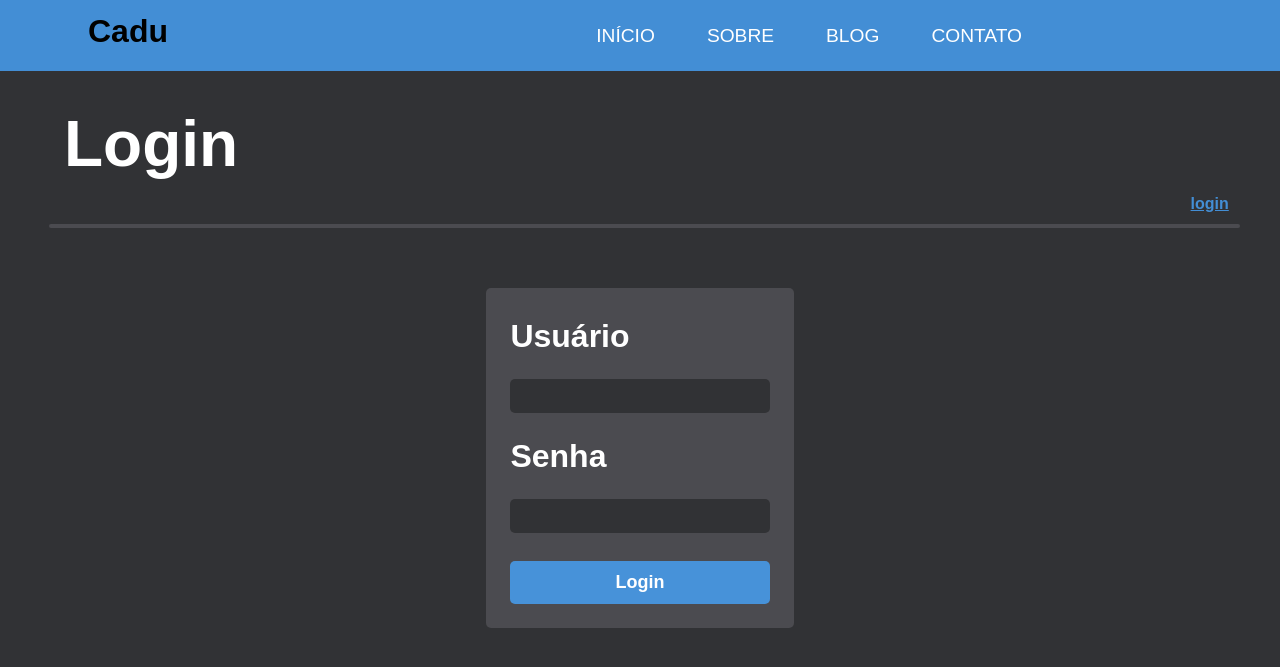
After one commit to educcamara/blog, a Flask app: page /login in a window 1280 px wide. The commit adds this page. Shown: the top 667 px of the page. Run offline with Flask 3, Linux system fonts and the light colour scheme.

Commit message:
login & logout design

```diff
--- a/app.py
+++ b/app.py
@@ -4,7 +4,7 @@ from flask import Flask, render_template, request, redirect, \
 from posts import blog_posts
 
 app = Flask(__name__)
-app.config['SECRET KEY'] = 'cadu'
+app.secret_key = 'cadu'
 
 
 @app.route('/')
@@ -34,6 +34,28 @@ def blog_post(post_id):
         return render_template('post.html', post=post)
     except IndexError:
         abort(404)
+
+
+@app.route('/new_post')
+def new_post():
+    """ New post page """
+    if not session['logged_in']:
+        abort(401)
+    return render_template('new_post.html')
+
+
+@app.route('/create_post', methods=['POST'])
+def create_post():
+    """ Create post page """
+    if not session['logged_in']:
+        abort(401)
+    title = request.form['title']
+    body = request.form['body']
+    blog_posts.append({'title': title, 'body': body})
+    flash('Post criado com sucesso!')
+    return redirect(url_for('blog'))
+
+
 #
 # Login & Logout
 #
--- a/static/styles.css
+++ b/static/styles.css
@@ -1,5 +1,9 @@
 :root {
-    --background: #479ff1d5;
+    --background: rgb(49, 50, 53);
+    --background_accent_primary: rgba(75, 75, 80, 1);
+    --header_background: rgba(71, 159, 241, 0.85);
+    --header_background_hover: rgba(71, 159, 241, 1);
+    --header_background_active: rgba(49, 132, 210, 1);
 }
 
 *, *::before, *::after {
@@ -8,14 +12,14 @@
 
 body {
     margin: 0;
-    background: #313235;
+    background: var(--background);
     font-family: Arial, Helvetica, sans-serif;
     font-weight: 400;
 }
 
 /* NAV STYLES */
 header {
-    background: var(--background);
+    background: var(--header_background);
     text-align: center;
     top: 0;
     position: fixed;
@@ -38,7 +42,7 @@ nav {
     text-align: left;
     top: 100%;
     left: 0;
-    background: var(--background);
+    background: var(--header_background);
     width: 100%;
 
     transform: scale(1, 0);
@@ -218,3 +222,70 @@ nav a:hover {
     background: #4b4b50;
     border-radius: 2px;
 }
+
+
+
+.login {
+    width: 30%;
+    aspect-ratio: 4/3;
+    margin: 0 auto;
+    padding: 1.5em;
+    padding-top: 0.5em;
+    background: var(--background_accent_primary);
+    border-radius: 5px;
+}
+.login dt {
+    font-size: 2em;
+    font-weight: 900;
+    color: #fff;
+}
+.login dd {
+    margin: 0.5em 0;
+}
+.login input {
+    font-size: medium;
+    font-weight: 600;
+    color: #ffffff;
+    background: var(--background);
+
+    width: 100%;
+    margin: 0.7em 0;
+    padding: 0.5em;
+
+    border-radius: 5px;
+    border: none;
+    outline: none;
+}
+.login input[type="submit"] {
+    font-size: large;
+    font-weight: 900;
+    background: var(--header_background);
+    color: #ffffff;
+
+    aspect-ratio: 6/1;
+    margin: 0em 0;
+
+    cursor: pointer;
+}
+.login input[type="submit"]:hover {
+    background: var(--header_background_hover);
+}
+.login input[type="submit"]:active {
+    color: #dadada;
+    background: var(--header_background_active);
+    transform: scale(0.95);
+}
+
+
+
+.href_login a {
+    font-size: medium;
+    font-weight: 600;
+    color: var(--header_background);
+    text-decoration: underline;
+    text-transform: lowercase;
+
+    position: absolute;
+    right: 4%;
+    top: 12.2em;
+}
--- a/templates/all_posts.html
+++ b/templates/all_posts.html
@@ -3,6 +3,9 @@
 {% block title %}<h1>Blog</h1>{% endblock %}
 
 {% block content %}
+    {% if session.logged_in %}
+        <button><a href="{{ url_for('new_post') }}">Novo Post</a></button>
+    {% endif %}
     <ul>
         {% for post in posts | reverse %}
             <li>
--- a/templates/base.html
+++ b/templates/base.html
@@ -30,7 +30,20 @@
     <div class="title">
     {% block title %}{% endblock %}
     </div>
+
+    <div class="href_login">
+    {% if session.logged_in %}
+        <a href="{{ url_for('logout') }}">Logout</a>
+    {% else %}
+        <a href="{{ url_for('login') }}">Login</a>
+    {% endif %}
+    </div>
+
     <div class="content">
+    {% for message in get_flashed_messages() %}
+        <div class="flash">{{ message }}</div>
+    {% endfor %}
+
     {% block content %}{% endblock %}
     </div>
 </main>
--- /dev/null
+++ b/templates/login.html
@@ -0,0 +1,19 @@
+{% extends "base.html" %}
+
+{% block title %}<h1>Login</h1>{% endblock %}
+
+{% block content %}
+{% if error %}
+    <p><strong>Erro:</strong> {{ error }}</p>
+{% endif %}
+    <form action="{{ url_for('login') }}" method="post" class="login">
+        <dl>
+            <dt><label for="username">Usuário</label></dt>
+            <dd><input type="text" name="username" id="username" size="40"></dd>
+
+            <dt><label for="password">Senha</label></dt>
+            <dd><input type="password" name="password" id="password" size="40"></dd>
+        </dl>
+        <input type="submit" value="Login">
+    </form>
+{% endblock %}
```
Also changed, not shown: templates/new_post.html (added, +20 -0 lines).
